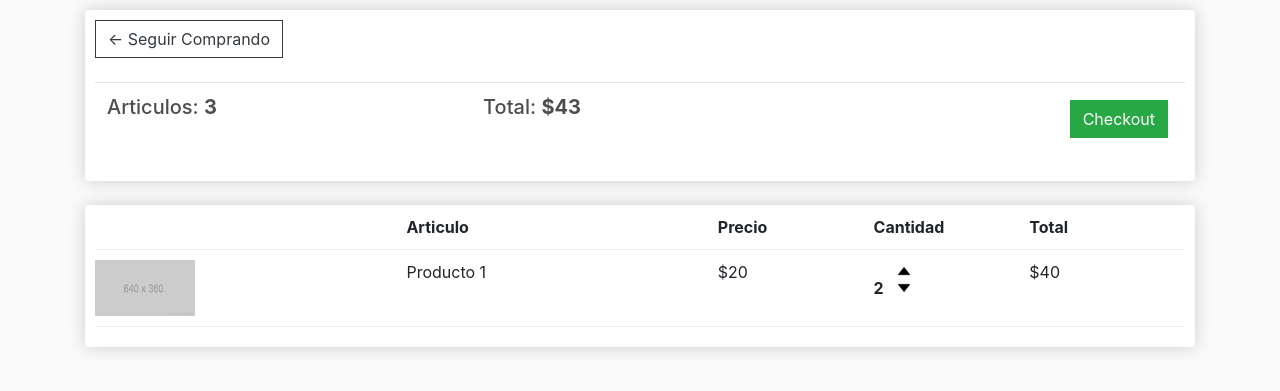
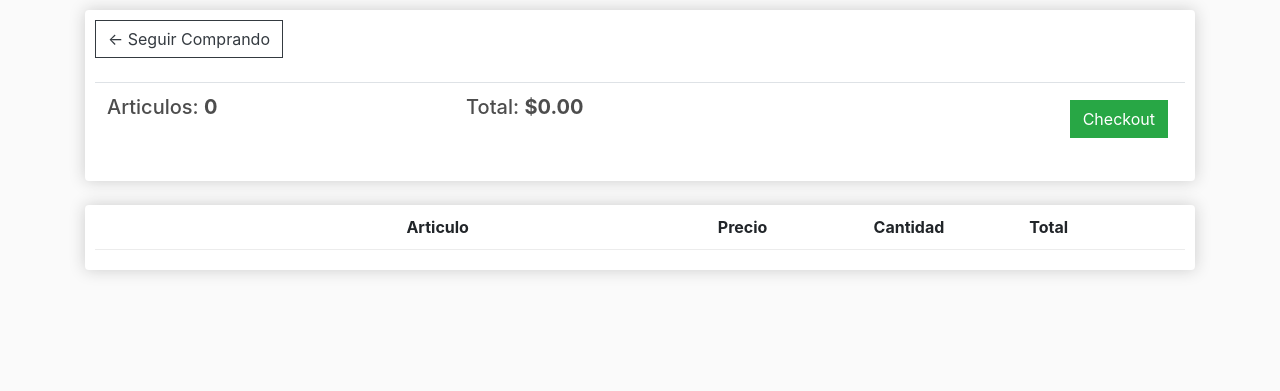
Before and after one commit to pakofdz/Proyecto_Pila2, a Django app: page /cart/ in a window 1280 px wide. Shown: the part 57-448 px from the top of the page. Run offline with Django 4.2, Linux system fonts and the light colour scheme; lists and menus that the app fills with data are empty; some libraries are stand-ins or nearby versions.

Commit message:
segundo video completo

```diff
--- a/store/templates/store/cart.html
+++ b/store/templates/store/cart.html
@@ -12,10 +12,10 @@
             <table class="table">
                 <tr>
                     <th>
-                        <h5>Articulos: <strong>3</strong></h5>
+                        <h5>Articulos: <strong>{{order.get_cart_items}}</strong></h5>
                     </th>
                     <th>
-                        <h5>Total: <strong>$43</strong></h5>
+                        <h5>Total: <strong>${{order.get_cart_total|floatformat:2}}</strong></h5>
                     </th>
                     <th>
                         <a style="float: right; margin:5px" class="btn btn-success"
@@ -35,21 +35,22 @@
                 <div style="flex: 1;"><strong>Cantidad</strong></div>
                 <div style="flex: 1;"><strong>Total</strong></div>
             </div>
-
+            {% for item in items %}
             <div class="cart-row">
-                <div style="flex: 2;"><img class="row-image" src="{% static 'images/placeholder.png' %}"></div>
-                <div style="flex: 2;">Producto 1</div>
-                <div style="flex: 1;">$20</div>
+                <div style="flex: 2;"><img class="row-image" src="{{item.product.imageURL}}"></div>
+                <div style="flex: 2;">{{ item.product.name }}</div>
+                <div style="flex: 1;">${{item.product.price|floatformat:2}}</div>
                 <div style="flex: 1;">
-                    <p class="quantity">2</p>
+                    <p class="quantity">{{item.quantity}}</p>
                     <div class="quantity">
                         <img class="chg-quantity" src="{% static  'images/arrow-up.png' %}">
 
                         <img class="chg-quantity" src="{% static  'images/arrow-down.png' %}">
                     </div>
                 </div>
-                <div style="flex: 1;">$40</div>
+                <div style="flex: 1;">${{item.get_total}}</div>
             </div>
+            {% endfor %}
         </div>
     </div>
 </div>
--- a/store/views.py
+++ b/store/views.py
@@ -8,9 +8,25 @@ def store(request):
     return render(request, 'store/store.html', context)
 
 def cart(request):
-    context = {}
+    if request.user.is_authenticated:
+        customer = request.user.customer
+        order, created = Order.objects.get_or_create(customer=customer, complete=False)
+        items = order.orderitem_set.all()
+    else:
+        items = []
+        order = {'get_cart_total':0, 'get_cart_items':0}
+
+    context = {'items':items, 'order':order}
     return render(request, 'store/cart.html', context)
 
 def checkout(request):
-    context = {}
+    if request.user.is_authenticated:
+        customer = request.user.customer
+        order, created = Order.objects.get_or_create(customer=customer, complete=False)
+        items = order.orderitem_set.all()
+    else:
+        items = []
+        order = {'get_cart_total':0, 'get_cart_items':0}
+
+    context = {'items':items, 'order':order}
     return render(request, 'store/checkout.html', context)
```
Also changed, not shown: store/models.py (+18 -1 lines), store/templates/store/checkout.html (+8 -6 lines), db.sqlite3, store/migrations/0003_rename_qunatity_orderitem_quantity.py (added).
